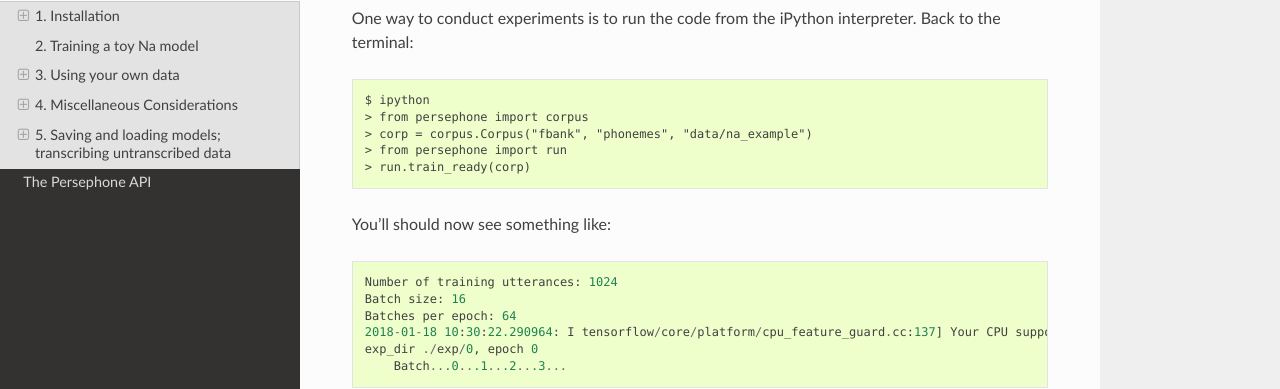
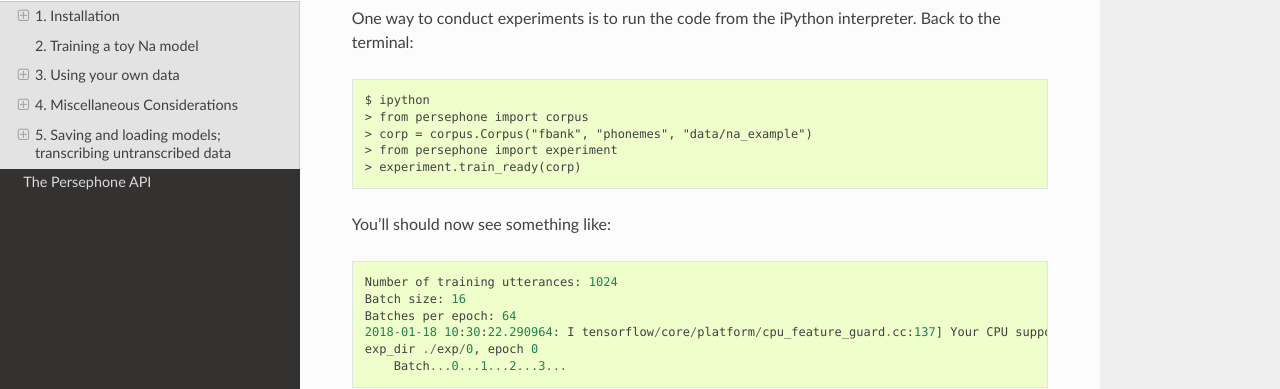
Before and after one commit to persephone-tools/persephone, a Sphinx documentation site: the page built from docs/quickstart.rst, in a window 1280 px wide and 900 px high, scrolled down 1659 px. Shown: the part 167-556 px from the top of the window. Built offline with Sphinx 7.4.7 and the Read the Docs theme 2.0.0, drawn with Linux system fonts in a browser that asks for light colours.

Commit message:
tutorial bug fixes.

```diff
--- a/docs/quickstart.rst
+++ b/docs/quickstart.rst
@@ -101,8 +101,8 @@ interpreter. Back to the terminal:
     $ ipython
     > from persephone import corpus
     > corp = corpus.Corpus("fbank", "phonemes", "data/na_example")
-    > from persephone import run
-    > run.train_ready(corp)
+    > from persephone import experiment
+    > experiment.train_ready(corp)
 
 You'll should now see something like:
 
```
Also changed, not shown: 1 other file.
